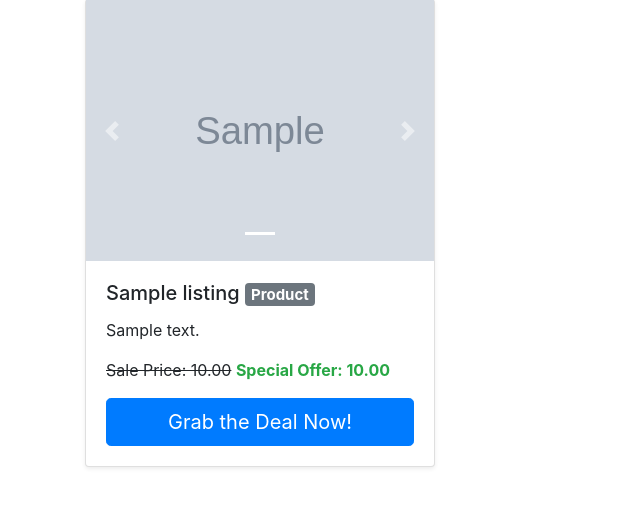
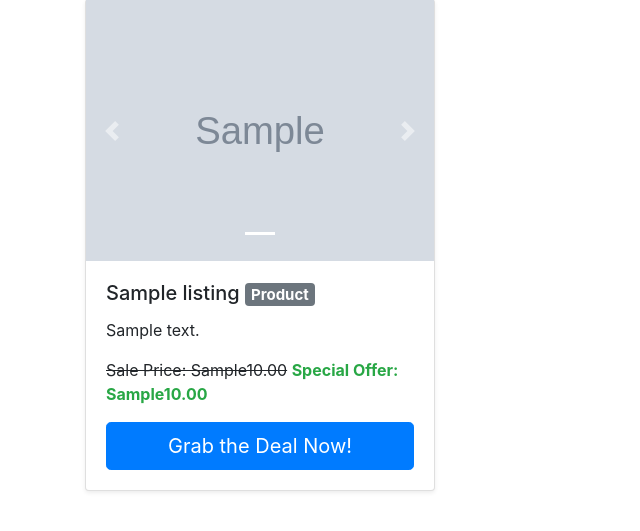
Before and after one commit to 45afeef/e_com_foundation, a Django app: page /a in a window 1280 px wide. Shown: the part 25-556 px from the top of the page, without its empty margins (0-640 px from the left). Run offline with Django 4.2, Linux system fonts and the light colour scheme; tables that the repository leaves empty hold one stand-in row (values such as "Sample post"); grey boxes marked "Sample" are stand-in pictures; some libraries are stand-ins or nearby versions.

Commit message:
currency symbol before price

```diff
--- a/listing/templates/listing/listing_list.html
+++ b/listing/templates/listing/listing_list.html
@@ -53,13 +53,13 @@ New Gallery of all Listings
                   {% if price %}
                       <p class="card-text">
                           {% if price.offerprice %}
-                              <del>Sale Price: {{ price.saleprice }}</del>
-                              <strong class="text-success">Special Offer: {{ price.offerprice }}</strong>
+                              <del>Sale Price:  {{ price.currency.symbol }}{{ price.saleprice }}</del>
+                              <strong class="text-success">Special Offer:  {{ price.currency.symbol }}{{ price.offerprice }}</strong>
                           {% else %}
                             {% if price.mrp %}
-                                <del>MRP: {{ price.mrp }}</del>
+                                <del>MRP: {{ price.currency.symbol }}{{ price.mrp }}</del>
                             {% endif %}
-                            <strong>Sale Price: {{ price.saleprice }}</strong>
+                            <strong>Sale Price:  {{ price.currency.symbol }}{{ price.saleprice }}</strong>
                           {% endif %}
                       </p>
                   {% endif %}
```
